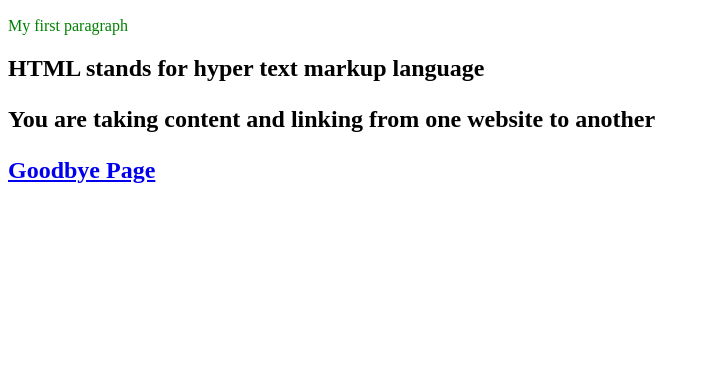
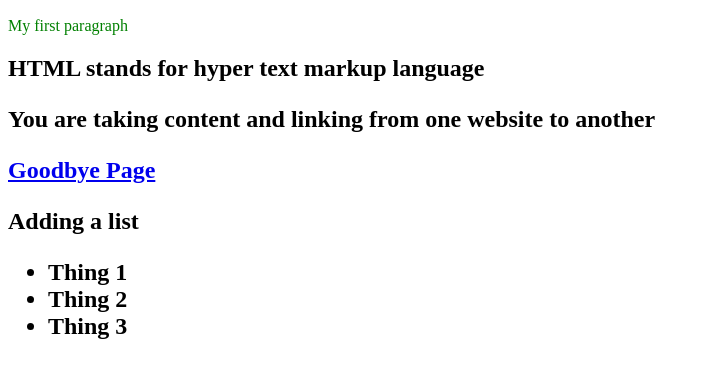
Before and after one commit to dtobin02/dann-simple-website, a plain HTML site: page index.html in a window 1280 px wide. Shown: the part 110-488 px from the top of the page, without its empty margins (0-710 px from the left). Drawn offline with Linux system fonts and the light colour scheme.

Commit message:
add bullet points

```diff
--- a/index.html
+++ b/index.html
@@ -11,5 +11,12 @@
 
 <a href="goodbye.html"> Goodbye Page </a>
 
+<h2> Adding a list <h2>
+<ul>
+	<li> Thing 1 </li>
+	<li> Thing 2 </li>
+	<li> Thing 3 </li>
+</ul>
+
 </body>
 </html>
```
